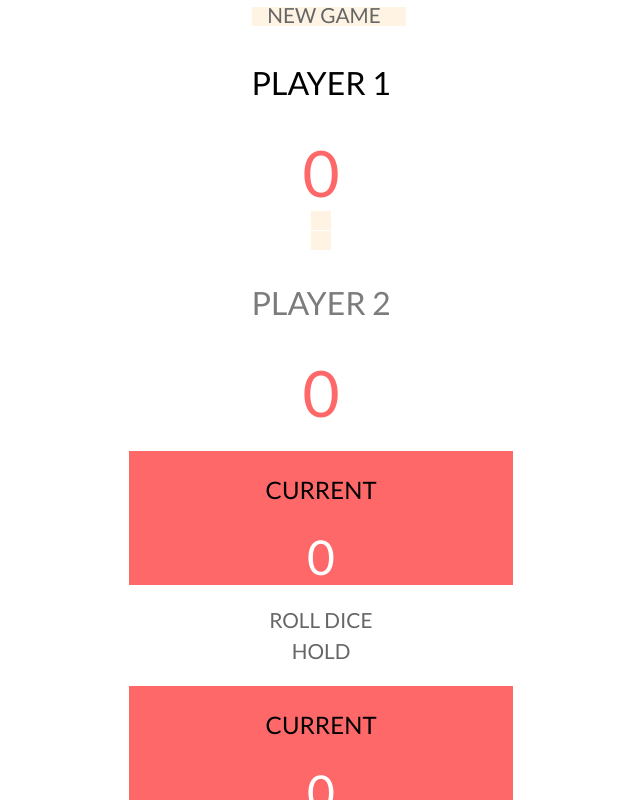
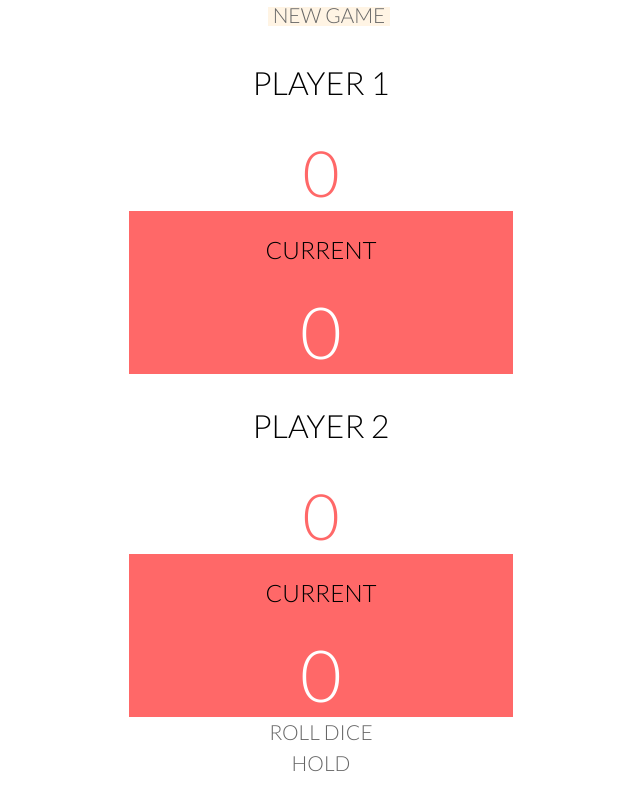
Before and after one commit to maxime-bambara/dice-game, a plain HTML site: page index.html in a window 1280 px wide. Shown: the whole page, without its empty margins (319-959 px from the left). Drawn offline with nearby package versions, Linux system fonts and the light colour scheme.

Commit message:
Change index.html for future styling with ionic framework

```diff
--- a/css/style.css
+++ b/css/style.css
@@ -1,25 +1,27 @@
+@import url('https://fonts.googleapis.com/css2?family=Lato:wght@100;300&display=swap');
+
 :root {
     text-align: center;
+
 }
 
 ion-content{
     --background: #fff url('../assets/img/background-app.png') no-repeat center center / cover;
-    font-family:Lato !important;
+    font-family: 'Lato', sans-serif;
+
 }
 
-ion-col{
- margin: 10px;
-}
 
 .background{
     background-image: url('../assets/img/background.png');
     background-size: cover;
     background-position: center;
     background-repeat: no-repeat;
+    height: 100%;
 }
 
 .button{
-    font-size: 1.3rem;
+    font-size: 1.3em;
     background-color: transparent;
     color: rgb(102, 102, 102);
     margin: 5px;
@@ -30,12 +32,12 @@ ion-col{
 }
 
 .player-name{
-    font-size: 2rem;
+    font-size: 2em;
 }
 
 .score-player{
     color: rgb(255, 104, 104);
-    font-size: 4rem;
+    font-size: 4em;
     margin: 0;
 }
 
@@ -46,11 +48,11 @@ ion-col{
     display: flex;
     flex-direction: column;
     flex-wrap: nowrap;
-    font-size: 1.5rem;
+    font-size: 1.5em;
 }
 
 .current-score{
-    font-size: 3rem;
+    font-size: 3em;
     color: white;
     margin: 0;
 }
--- a/index.html
+++ b/index.html
@@ -6,17 +6,12 @@
         <title>Jeu de dé</title>
         <link rel="stylesheet" href="css/style.css">
         <link rel="stylesheet" href="https://cdn.jsdelivr.net/npm/@ionic/core/css/ionic.bundle.css"/>
-        <link rel="preconnect" href="https://fonts.gstatic.com">
-        <link href="https://fonts.googleapis.com/css2?family=Lato:wght@400;900&display=swap" rel="stylesheet">
     </head>
 
     <body>
         <ion-app>
             <ion-content class="ion-padding">
                 <ion-grid class="background">
-                    <ion-row class="ion-justify-content-around">
-
-                    </ion-row>
                         <ion-row>
                             <ion-col>
                                 <button id="new-game" class="button">
@@ -28,10 +23,17 @@
 
                         <ion-row class="ion-justify-content-around">
                             <ion-col>
+                                <ion-raw>
                                     <div>
                                         <p class="player-name">PLAYER 1</p>
                                         <p id="score-player-1" class="score-player">0</p>
                                     </div>
+                                    <div class="current-div-score">
+                                        <p>CURRENT</p>
+                                        <p id="dice-result-1" class="current-score">0</p>
+                                    </div>
+                                </ion-raw>
+
                             </ion-col>
                             <ion-col>
                                     <div>
@@ -39,21 +41,22 @@
                                     </div>
                             </ion-col>
                             <ion-col>
+                                <ion-raw>
                                     <div>
-                                    <p class="player-name" style="color: rgb(124, 124, 124);">PLAYER 2</p>
+                                        <p class="player-name">PLAYER 2</p>
                                         <p id="score-player-2" class="score-player">0</p>
                                     </div>
+                                    <div class="current-div-score">
+                                        <p>CURRENT</p>
+                                        <p id="dice-result-2" class="current-score">0</p>
+                                    </div>
+                                </ion-raw>
+
                             </ion-col>
+
                         </ion-row>
                         <ion-row class="ion-justify-content-around">
                             <ion-col>
-                                <div class="current-div-score">
-                                    <p>CURRENT</p>
-                                    <p id="dice-result-1" class="current-score">0</p>
-                                </div>
-                            </ion-col>
-                            <ion-col>
-                                <div>
                                     <div>
                                         <button  id="throw-dice" class="button">
                                             <ion-icon name="refresh-circle-outline"></ion-icon>
@@ -65,14 +68,6 @@
                                             <ion-icon name="download-outline"></ion-icon>
                                             <ion-label>HOLD</ion-label>
                                         </button>
-                                    </div>
-
-                                </div>
-                                </ion-col>
-                            <ion-col>
-                                <div class="current-div-score">
-                                    <p>CURRENT</p>
-                                    <p id="dice-result-2" class="current-score">0</p>
                                     </div>
                                 </ion-col>
 
```
Lines whose indentation alone changed are shown as unchanged.
